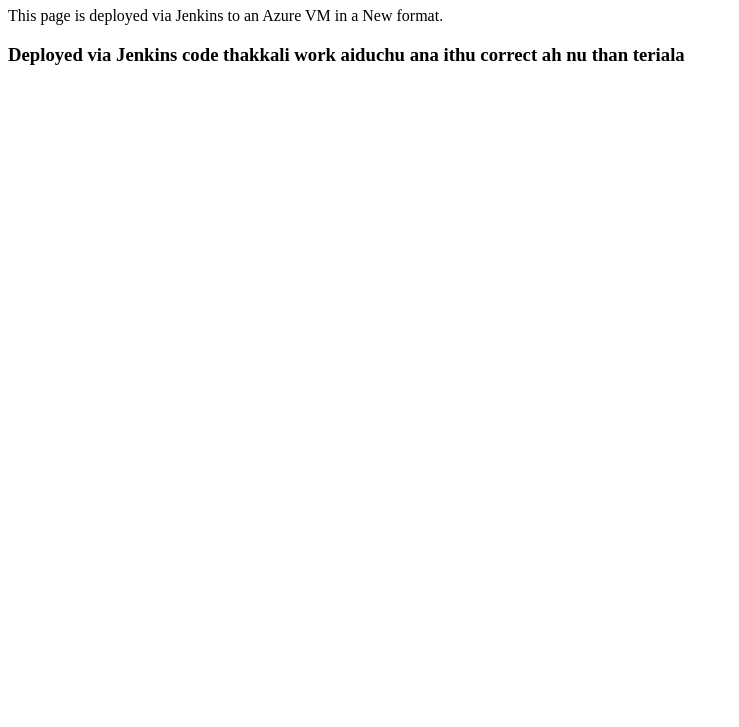
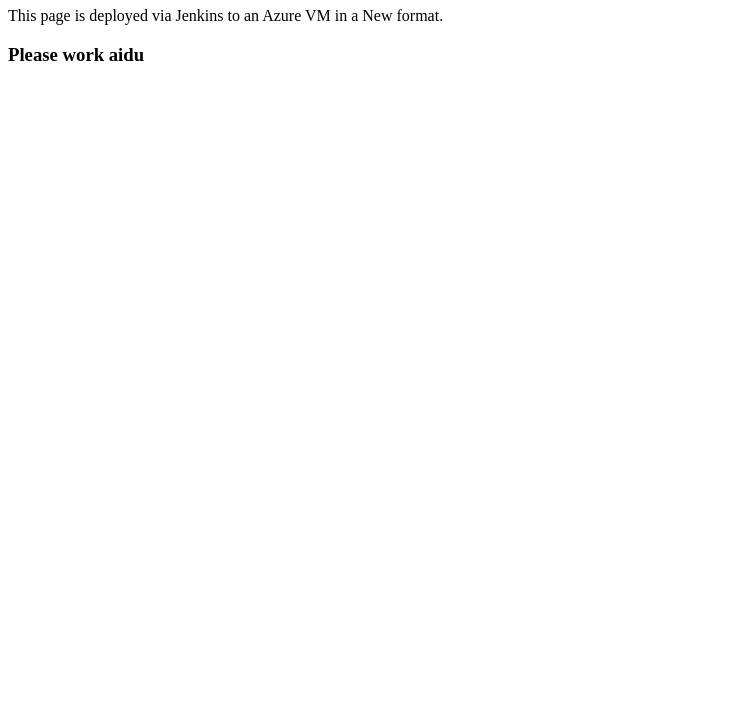
Before and after one commit to Sanjay-logic/azure-nginx-demo, a plain HTML site: page index.html in a window 1280 px wide. Shown: the part 73-800 px from the top of the page, without its empty margins (0-739 px from the left). Drawn offline with Linux system fonts and the light colour scheme.

Commit message:
Change IIS homepage heading

```diff
--- a/index.html
+++ b/index.html
@@ -9,4 +9,4 @@
   </body>
 </html>
 
-<h3>Deployed via Jenkins code thakkali work aiduchu ana ithu correct ah nu than teriala</h3>
+<h3>Please work aidu</h3>
```
